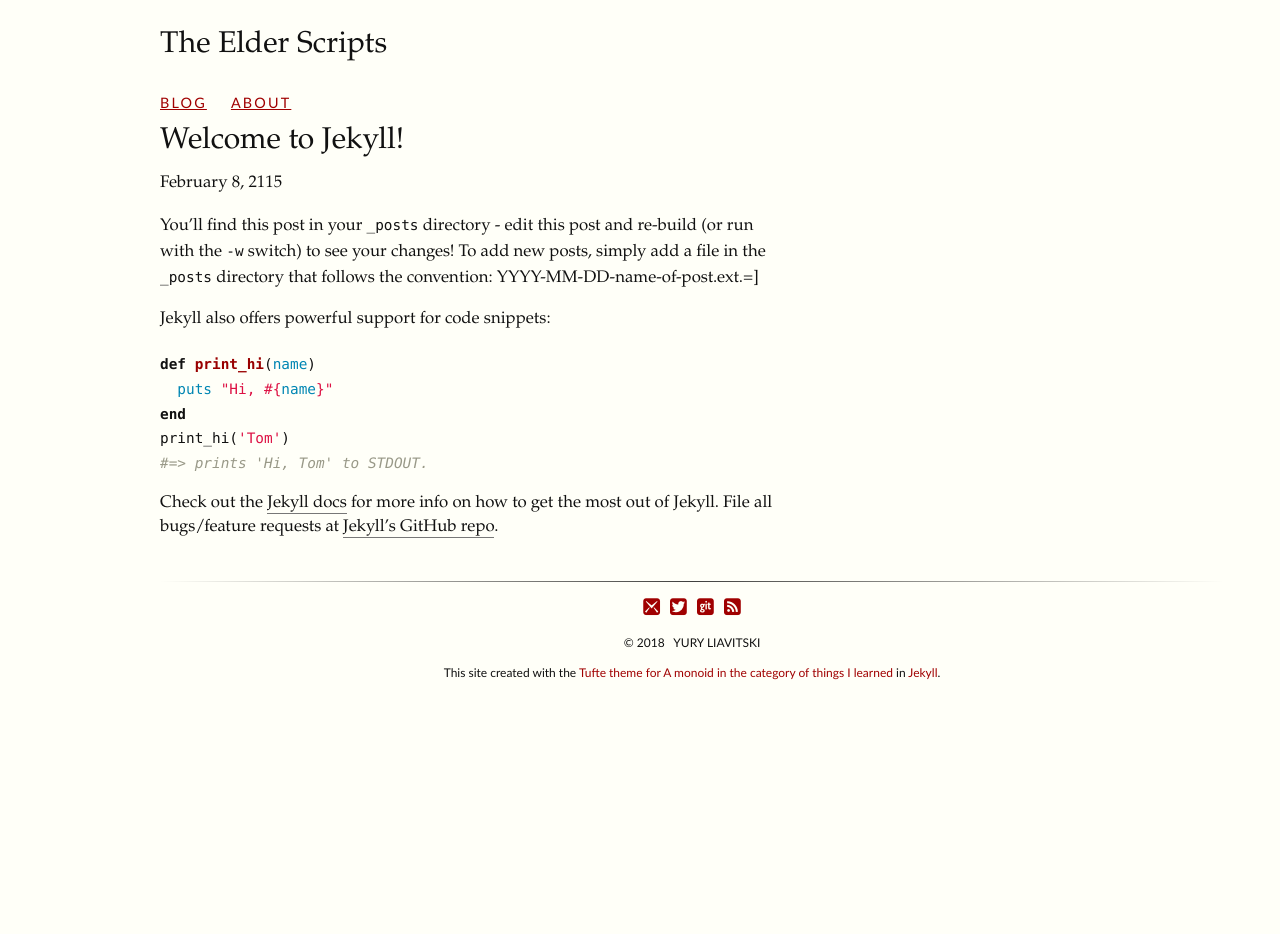
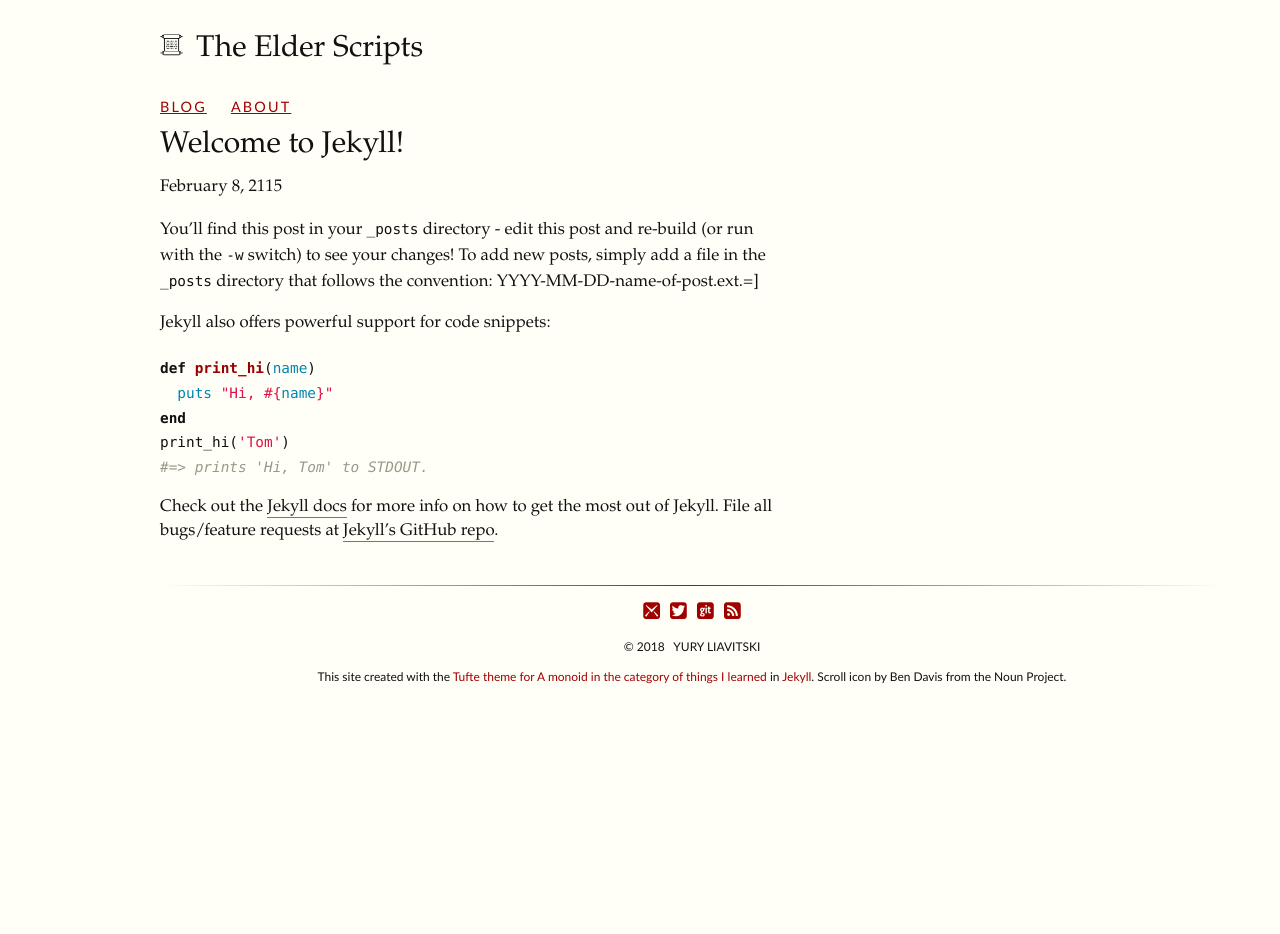
Before and after one commit to heliocentrist/blog, a Jekyll site: the page built from _posts/2015-02-08-welcome-to-jekyll.md, in a window 1280 px wide. Built offline with Jekyll 4.4.1, drawn with Linux system fonts in a browser that asks for light colours.

Commit message:
A little restructuring and an icon

```diff
--- a/_includes/footer.html
+++ b/_includes/footer.html
@@ -11,5 +11,6 @@
 <div class="credits">
 <span>&copy; {{ site.time | date: '%Y' }} &nbsp;&nbsp;{{site.author | upcase }}</span></br> <br>
 <span>This site created with the <a href="//github.com/clayh53/tufte-jekyll">Tufte theme for {{site.subtitle}} </a> in <a href="//jekyllrb.com">Jekyll</a>.</span>
+<span>Scroll icon by Ben Davis from the Noun Project.</span>
 </div>
 </footer>
--- a/_includes/head.html
+++ b/_includes/head.html
@@ -1,11 +1,19 @@
 <head>
+    <!-- Global site tag (gtag.js) - Google Analytics -->
+  <script async src="https://www.googletagmanager.com/gtag/js?id=UA-115944443-1"></script>
+  <script>
+    window.dataLayer = window.dataLayer || [];
+    function gtag(){dataLayer.push(arguments);}
+    gtag('js', new Date());
+    gtag('config', 'UA-115944443-1');
+  </script>
   <meta charset="utf-8">
   <meta http-equiv="X-UA-Compatible" content="IE=edge">
   <meta name="viewport" content="width=device-width, initial-scale=1">
 
-  <title>{% if page.title %}{{ page.title }}{% else %}{{ site.title }}{% endif %}</title>
+  <title>The Elder Scripts: {% if page.title %}{{ page.title }}{% else %}{{ site.title }}{% endif %}</title>
   <meta name="description" content="{% if page.excerpt %}{{ page.excerpt | strip_html | strip_newlines | truncate: 160 }}{% else %}{{ site.description }}{% endif %}">
-
+  <link rel="icon" type="image/ico" href="/assets/img/favicon.ico">
   <!-- Google Fonts loaded here depending on setting in _data/options.yml true loads font, blank does not-->
   {% if site.data.options.lato_font_load %}
     <link href='//fonts.googleapis.com/css?family=Lato:400,400italic' rel='stylesheet' type='text/css'>
--- a/_includes/header.html
+++ b/_includes/header.html
@@ -1,6 +1,6 @@
 <!--- Header and nav template site-wide -->
 <header>
-    <h1 style="margin-top:3%;">{{site.title}}</h1>
+    <h1 style="margin-top:3%;"><a href="{{site.baseurl}}/"><img class="badge" src="{{site.baseurl}}/assets/img/scroll3.png" alt="Scroll" style="height:22px;padding-right:13px"></a>{{site.title}}</h1>
     <!--h2>{{site.subtitle}}</h2-->
     <nav class="group" style="padding-top: 0">
 	<!--a href="{{site.baseurl}}/"><img class="badge" src="{{site.baseurl}}/assets/img/badge_1.png" alt="CH"></a-->
--- a/_layouts/mainpage.html
+++ b/_layouts/mainpage.html
@@ -3,7 +3,7 @@
   {% include head.html %}
   <body class="full-width">
     {% include header.html %}
-    <article style="width: 70%">
+    <article>
       {{ content }}
     </article>
     {% include print-footer.html %}
--- a/index.html
+++ b/blog/index.html
@@ -1,6 +1,6 @@
 ---
 layout: full-width
-title: blog
+title: Blog
 # Note that this index page uses a full-width layout!
 ---
 
```
Also changed, not shown: assets/img/favicon.ico (added), assets/img/scroll.png (added), assets/img/scroll2.png (added), assets/img/scroll3.png (added), index.md (renamed from about/index.md).
